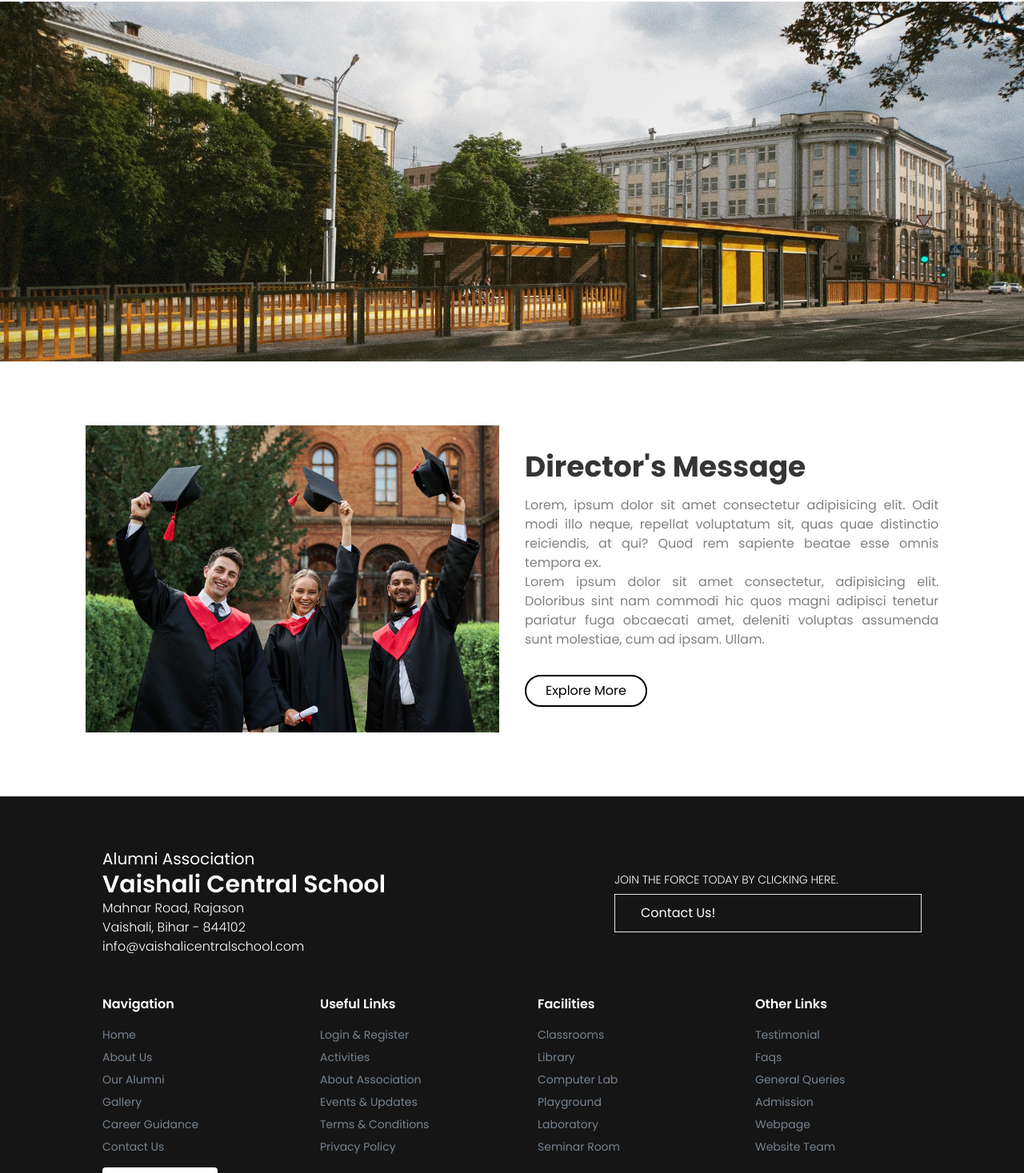
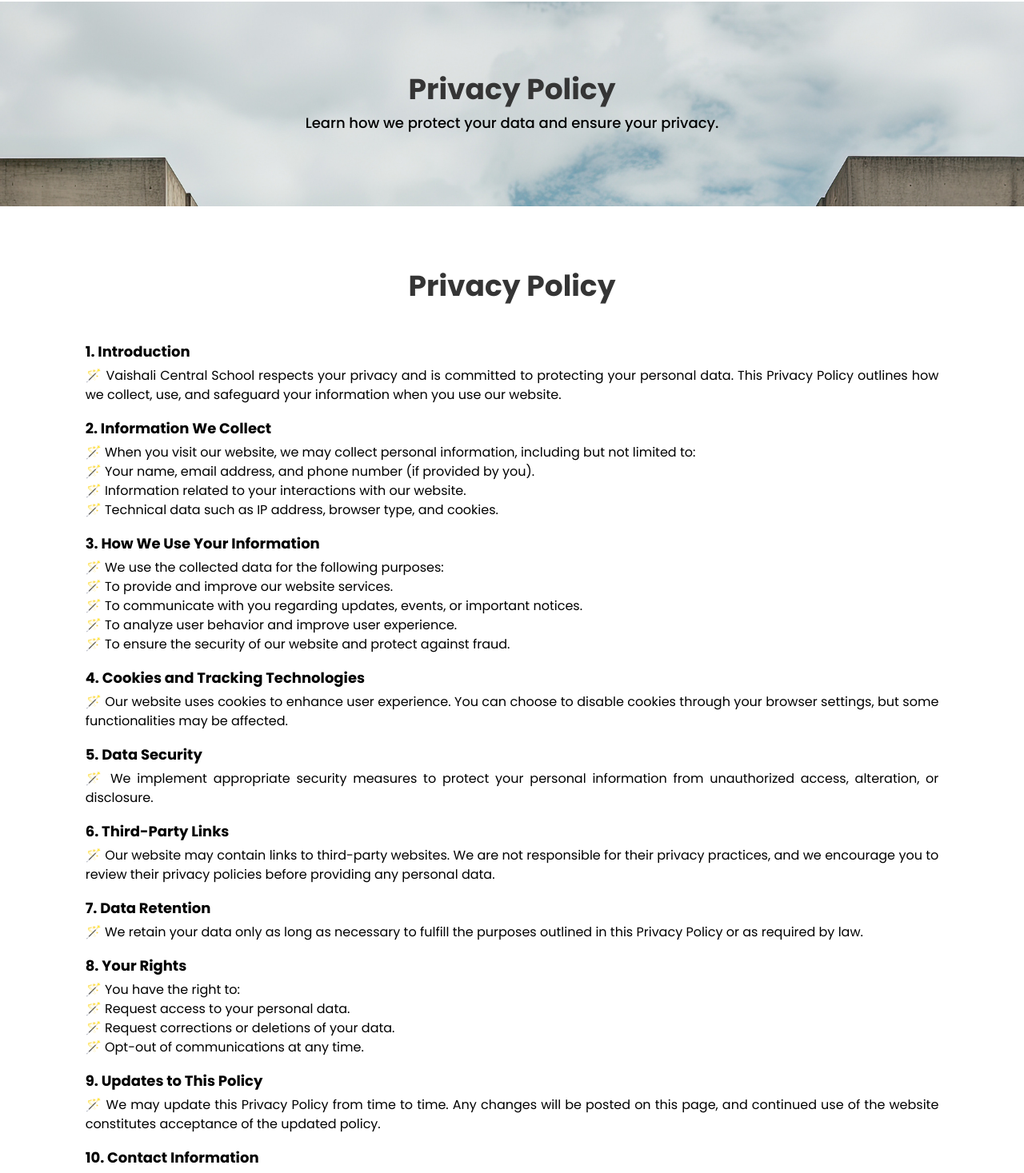
Before and after one commit to the-bipu/vcs-alumni, a Next.js app: page /privacy in a window 1280 px wide. Shown: the part 178-1645 px from the top of the page at 80% size. Built offline with nearby package versions, Linux system fonts and the light colour scheme; no server answers.

Commit message:
update pages

```diff
--- a/pages/privacy.tsx
+++ b/pages/privacy.tsx
@@ -34,30 +34,111 @@ export default function Privacy() {
             <div className='w-full h-auto flex flex-col gap-6 items-center justify-center'>
 
                 <div className='w-full h-auto flex flex-col items-center justify-center'>
-                    <div className='w-full h-auto flex items-center justify-center'>
-                        <Image src={'/bg/school-building.jpg'} alt='sphere' width={550} height={550} priority={true} className='w-full h-105 object-cover' />
+                    <div className='w-full h-auto flex items-center justify-center relative'>
+                        <Image src={'/bg/header-vcs.png'} alt='page header vcs' width={550} height={550} priority={true} className='w-full h-64 object-cover' />
+                        <div className='absolute flex flex-col gap-2 items-center justify-center text-black text-center'>
+                            <h1 className='md:text-4xl text-3xl font-bold text-[#353535]'>Privacy Policy</h1>
+                            <div className='text-lg font-medium'>Learn how we protect your data and ensure your privacy.</div>
+                        </div>
                     </div>
 
                     <div className='flex w-full h-auto items-center justify-center py-20'>
-                        <div className='md:w-10/12 w-11/12 h-auto flex md:flex-row flex-col items-center justify-center gap-8'>
-                            <div className='md:w-1/2 w-full h-auto flex items-center justify-center'>
-                                <Image src={'/bg/alumni.jpg'} alt='sphere' width={550} height={550} priority={true} className='w-full h-96 object-cover' />
+                        <div className='md:w-10/12 w-11/12 h-auto flex flex-col items-center justify-center gap-8'>
+
+                            <h2 className='md:text-4xl text-xl font-bold text-[#353535] mb-4'>Privacy Policy</h2>
+                            <div className='text-base text-black text-justify flex flex-col gap-4'>
+
+                                <div className='flex flex-col gap-1'>
+                                    <div className='text-lg font-bold'>1. Introduction</div>
+                                    <p>
+                                        🪄 Vaishali Central School respects your privacy and is committed to protecting your personal data. This Privacy Policy outlines how we collect, use, and safeguard your information when you use our website.
+                                    </p>
+                                </div>
+
+                                <div className='flex flex-col gap-1'>
+                                    <div className='text-lg font-bold'>2. Information We Collect</div>
+                                    <p>
+                                        🪄 When you visit our website, we may collect personal information, including but not limited to:
+                                        <br />
+                                        🪄 Your name, email address, and phone number (if provided by you).
+                                        <br />
+                                        🪄 Information related to your interactions with our website.
+                                        <br />
+                                        🪄 Technical data such as IP address, browser type, and cookies.
+                                    </p>
+                                </div>
+
+                                <div className='flex flex-col gap-1'>
+                                    <div className='text-lg font-bold'>3. How We Use Your Information</div>
+                                    <p>
+                                        🪄 We use the collected data for the following purposes:
+                                        <br />
+                                        🪄 To provide and improve our website services.
+                                        <br />
+                                        🪄 To communicate with you regarding updates, events, or important notices.
+                                        <br />
+                                        🪄 To analyze user behavior and improve user experience.
+                                        <br />
+                                        🪄 To ensure the security of our website and protect against fraud.
+                                    </p>
+                                </div>
+
+                                <div className='flex flex-col gap-1'>
+                                    <div className='text-lg font-bold'>4. Cookies and Tracking Technologies</div>
+                                    <p>
+                                        🪄 Our website uses cookies to enhance user experience. You can choose to disable cookies through your browser settings, but some functionalities may be affected.
+                                    </p>
+                                </div>
+
+                                <div className='flex flex-col gap-1'>
+                                    <div className='text-lg font-bold'>5. Data Security</div>
+                                    <p>
+                                        🪄 We implement appropriate security measures to protect your personal information from unauthorized access, alteration, or disclosure.
+                                    </p>
+                                </div>
+
+                                <div className='flex flex-col gap-1'>
+                                    <div className='text-lg font-bold'>6. Third-Party Links</div>
+                                    <p>
+                                        🪄 Our website may contain links to third-party websites. We are not responsible for their privacy practices, and we encourage you to review their privacy policies before providing any personal data.
+                                    </p>
+                                </div>
+
+                                <div className='flex flex-col gap-1'>
+                                    <div className='text-lg font-bold'>7. Data Retention</div>
+                                    <p>
+                                        🪄 We retain your data only as long as necessary to fulfill the purposes outlined in this Privacy Policy or as required by law.
+                                    </p>
+                                </div>
+
+                                <div className='flex flex-col gap-1'>
+                                    <div className='text-lg font-bold'>8. Your Rights</div>
+                                    <p>
+                                        🪄 You have the right to:
+                                        <br />
+                                        🪄 Request access to your personal data.
+                                        <br />
+                                        🪄 Request corrections or deletions of your data.
+                                        <br />
+                                        🪄 Opt-out of communications at any time.
+                                    </p>
+                                </div>
+
+                                <div className='flex flex-col gap-1'>
+                                    <div className='text-lg font-bold'>9. Updates to This Policy</div>
+                                    <p>
+                                        🪄 We may update this Privacy Policy from time to time. Any changes will be posted on this page, and continued use of the website constitutes acceptance of the updated policy.
+                                    </p>
+                                </div>
+
+                                <div className='flex flex-col gap-1'>
+                                    <div className='text-lg font-bold'>10. Contact Information</div>
+                                    <p>
+                                        🪄 If you have any questions regarding this Privacy Policy, please contact us at info@vaishalicentralschool.com.
+                                    </p>
+                                </div>
                             </div>
-                            <div className='md:w-1/2 w-full h-auto flex flex-col items-start justify-center'>
-                                <h2 className='md:text-4xl text-xl font-bold text-[#353535] mb-4'>Director's Message</h2>
-                                <p className='text-base text-[#818181] text-justify'>
-                                    Lorem, ipsum dolor sit amet consectetur adipisicing elit. Odit modi illo neque, repellat voluptatum sit, quas quae distinctio reiciendis, at qui? Quod rem sapiente beatae esse omnis tempora ex.
 
-                                    <br />
-
-                                    Lorem ipsum dolor sit amet consectetur, adipisicing elit. Doloribus sint nam commodi hic quos magni adipisci tenetur pariatur fuga obcaecati amet, deleniti voluptas assumenda sunt molestiae, cum ad ipsam. Ullam.
-                                </p>
-                                <button
-                                    className='px-6 py-1.5 transition-all bg-transparent hover:bg-black text-black hover:text-[#fff] text-semibold border-2 border-[#000] rounded-full mt-8'
-                                >
-                                    Explore More
-                                </button>
-                            </div>
                         </div>
                     </div>
 
--- a/pages/queries.tsx
+++ b/pages/queries.tsx
@@ -46,6 +46,14 @@ export default function Gallery() {
 
                 <div className='w-full h-auto flex flex-col items-center justify-center border-b border-b-[#acacac]'>
 
+                    <div className='w-full h-auto flex items-center justify-center relative'>
+                        <Image src={'/bg/header-vcs.png'} alt='page header vcs' width={550} height={550} priority={true} className='w-full h-64 object-cover' />
+                        <div className='absolute flex flex-col gap-2 items-center justify-center text-black text-center'>
+                            <div className='md:text-4xl text-3xl font-bold text-[#353535]'>General Queries</div>
+                            <div className='text-lg font-medium'>Find answers to common queries below.</div>
+                        </div>
+                    </div>
+
                     <div className='flex w-full h-auto items-center justify-center py-20 bg-[#eaeaea]'>
                         <div className='md:w-10/12 w-11/12 h-auto flex md:flex-row flex-col items-center justify-center gap-8'>
 
--- a/pages/terms.tsx
+++ b/pages/terms.tsx
@@ -34,8 +34,12 @@ export default function Terms() {
             <div className='w-full h-auto flex flex-col gap-6 items-center justify-center'>
 
                 <div className='w-full h-auto flex flex-col items-center justify-center'>
-                    <div className='w-full h-auto flex items-center justify-center'>
-                        <Image src={'/bg/school-building.jpg'} alt='sphere' width={550} height={550} priority={true} className='w-full h-64 object-cover' />
+                    <div className='w-full h-auto flex items-center justify-center relative'>
+                        <Image src={'/bg/header-vcs.png'} alt='page header vcs' width={550} height={550} priority={true} className='w-full h-64 object-cover' />
+                        <div className='absolute flex flex-col gap-2 items-center justify-center text-black text-center'>
+                            <h1 className='md:text-4xl text-3xl font-bold text-[#353535]'>Terms and Conditions</h1>
+                            <div className='text-lg font-medium'>Understand the rules and guidelines for using our website and services.</div>
+                        </div>
                     </div>
 
                     <div className='flex w-full h-auto items-center justify-center py-20'>
--- a/pages/testimonial.tsx
+++ b/pages/testimonial.tsx
@@ -35,6 +35,14 @@ export default function Gallery() {
             <div className='w-full h-auto flex flex-col gap-6 items-center justify-center'>
 
                 <div className='w-full h-auto flex flex-col items-center justify-center'>
+
+                    <div className='w-full h-auto flex items-center justify-center relative'>
+                        <Image src={'/bg/header-vcs.png'} alt='page header vcs' width={550} height={550} priority={true} className='w-full h-64 object-cover' />
+                        <div className='absolute flex flex-col gap-2 items-center justify-center text-black text-center'>
+                            <div className='md:text-4xl text-3xl font-bold text-[#353535]'>What Our Students Say</div>
+                            <div className='text-lg font-medium'>Hear from our students about their experiences.</div>
+                        </div>
+                    </div>
 
                     <div className='flex w-full h-auto items-center justify-center py-20  border-b border-b-[#acacac]'>
                         <div className='md:w-10/12 w-11/12 h-auto flex flex-col items-center justify-center gap-8'>
```
